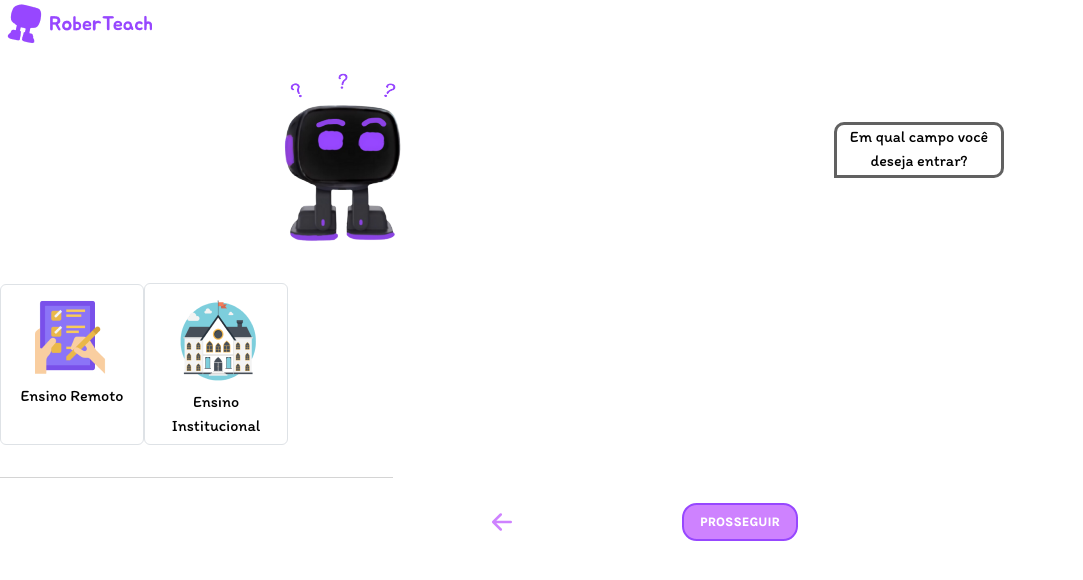
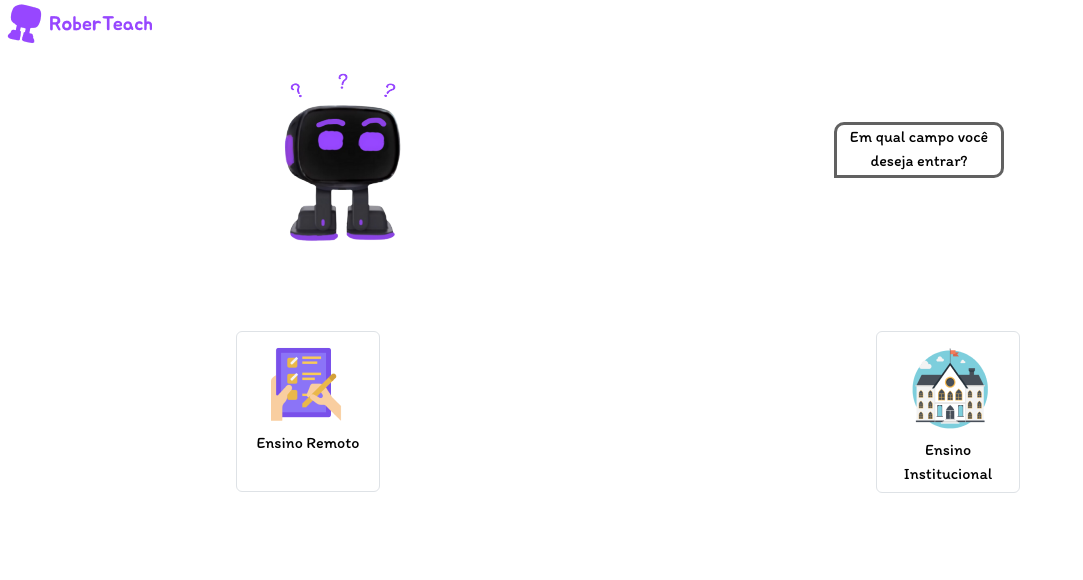
Before and after one commit to isabela-pr/RoberTeach---FrontEnd, a React (Vite) app in the folder site/: page /Home in a window 1280 px wide. Shown: the top 580 px of the page, without its empty margins (0-1083 px from the left). Built offline with nearby package versions, Linux system fonts and the light colour scheme; a web font is replaced by a local one.

Commit message:
ajustando para a tela do roberto

```diff
--- a/site/src/components/EnsinoRemoto/EnsinoRemoto.jsx
+++ b/site/src/components/EnsinoRemoto/EnsinoRemoto.jsx
@@ -6,9 +6,10 @@ import RobertinhoPiscando from "../../assets/robertinhoPiscando.png";
 const EnsinoRemoto = () => {
   return (
     <>
-      <div className="d-flex Robertofalando align-items-end justify-content-end">
-        <div className="row m-0 p-0 justify-content-center align-items-center mb-0">
-          <div className="col-4 ms-3  d-flex justify-content-center align-items-center">
+    <div className="row w-100">
+      <div className="Robertofalando col-md-11 d-flex align-items-center justify-content-center mt-5">
+        <div className="col-md-6 d-flex justify-content-center align-items-center">
+          <div className="col-md-6 d-flex justify-content-center align-items-center g-3">
             <img src={RobertinhoPiscando} alt="" className="robertoPiscando" />
           </div>
           <div className="col m-0 me-3 d-flex justify-content-center align-items-center fala-R">
@@ -26,6 +27,7 @@ const EnsinoRemoto = () => {
           <p>Crie uma conta</p>
         </Link>
       </div>
+    </div>
     </>
   );
 };
--- a/site/src/components/Home/Home.css
+++ b/site/src/components/Home/Home.css
@@ -1,7 +1,4 @@
-#row {
-  width: 10em;
-  display: contents;
-}
+
 
 .btn-primary {
   background-color: #d9d9d9;
@@ -47,12 +44,9 @@
   transform: translateY(2px);
 }
 
-.separador {
-  padding-top: 50px;
-}
+
 
 .setinha {
-  width: 40px;
   color: #ce82ff;
   cursor: pointer;
 }
@@ -77,9 +71,7 @@ button:hover {
   transform: translateY(2px);
 }
 
-.rodape {
-  gap: 10em;
-}
+
 
 body {
   background: var(--bgColor);
--- a/site/src/components/Home/Home.jsx
+++ b/site/src/components/Home/Home.jsx
@@ -12,7 +12,6 @@ import SetinhaVoltar from "../../assets/setinhaVoltar.svg";
 // import axios from 'axios';
 
 const Home = () => {
-
   //   const [questions, setQuestions] = useState([]);
   //   const [currentQuestion, setCurrentQuestion] = useState(0);
   //   const [selectedAnswer, setSelectedAnswer] = useState('');
@@ -59,15 +58,17 @@ const Home = () => {
     <>
       <Header />
       <Body />
-        <div id="row">
-          <nav className="campos gap-4 box  d-flex flex-column d-md-block col col-md justify-content-center rounded-3">
-            <Link
-              className="ensinoRemoto btn border"
-              to={"../EnsinoRemoto"}
-            >
+      <div className="row w-100 mt-5">
+        <div className="col-md-6">
+          <nav className="campos box d-flex flex-column justify-content-center ">
+            <Link className="ensinoRemoto btn border" to={"../EnsinoRemoto"}>
               <img src={ensinoRemoto} alt="" />
               Ensino Remoto
             </Link>
+          </nav>
+        </div>
+        <div className="col-md-6">
+          <nav className="campos box d-flex flex-column justify-content-center ">
             <Link
               className="ensinoInstitucional btn border"
               to={"../EnsinoInstitucional"}
@@ -76,17 +77,19 @@ const Home = () => {
               Ensino Institucional
             </Link>
           </nav>
+        </div>
+      </div>
 
+      {/* <div className="row w-100 g-1">
         <img src={Separador} alt="" className="separador" />
-          <div className="rodape d-flex justify-content-center align-items-center pt-4">
+        <div className="g-4 d-flex g-3 justify-content-center align-items-center pt-4 col-md-6">
           <img src={SetinhaVoltar} alt="" className="setinha" />
+        </div>
+        <div className="d-flex g-3 justify-content-center align-items-center pt-4 col-md-6">
           <button>prosseguir</button>
         </div>
-        </div>
+      </div> */}
     </>
-
-
-
 
     /* <div>
       <h1>Questão de Matemática</h1>
--- a/site/src/index.css
+++ b/site/src/index.css
@@ -50,7 +50,6 @@ input {
   border: 2px solid var(--caixaFala);
   border-radius: 10px 10px 10px 0;
   color: var(--falaR);
-  width: 32em;
 }
 
 .footer {
```
Lines whose indentation alone changed are shown as unchanged.
